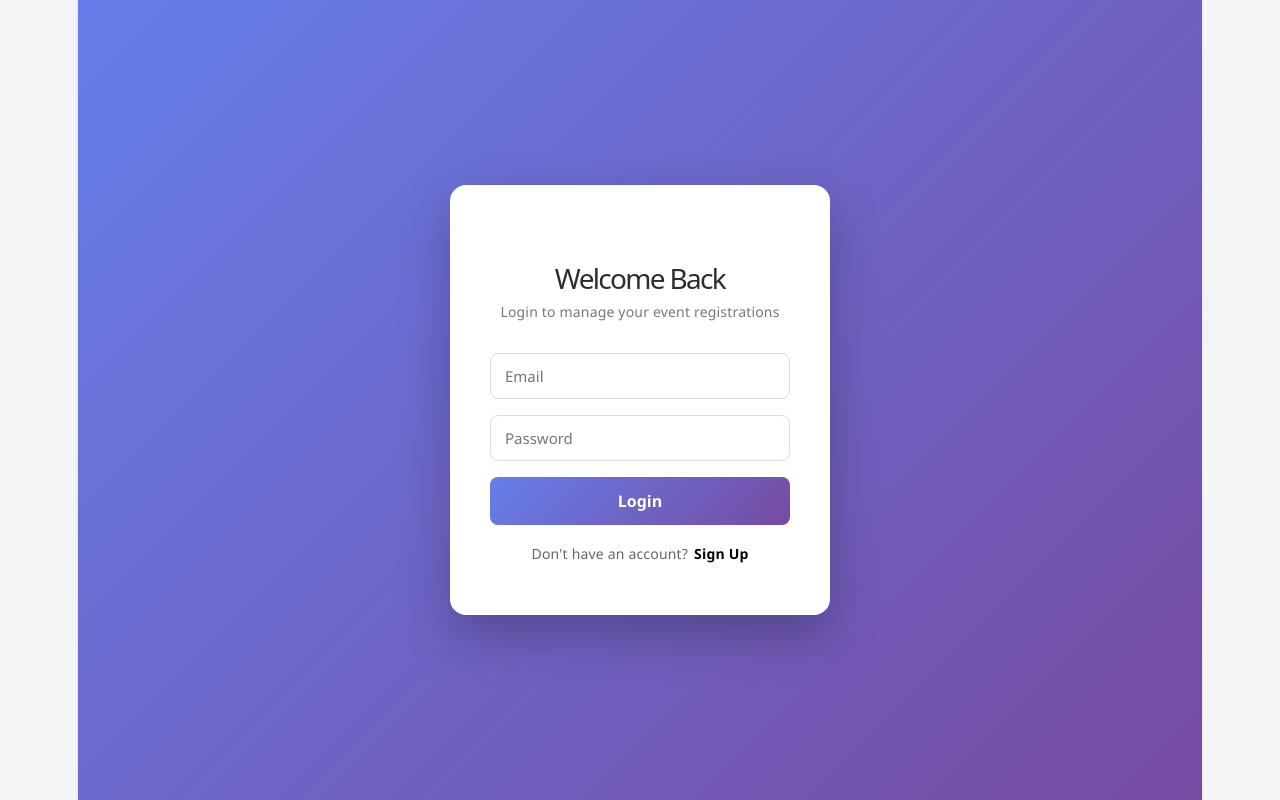
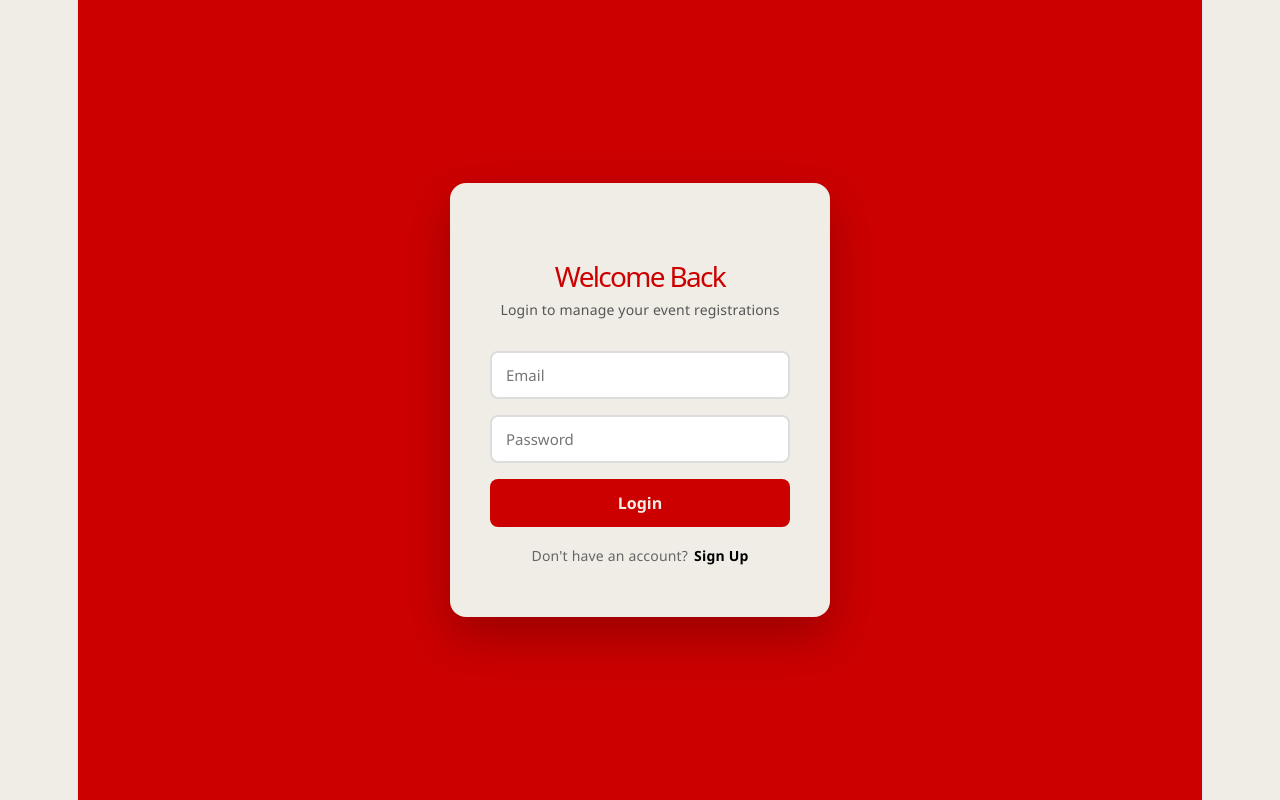
Before and after one commit to sanjay1324-s/event-management-system, a React app in the folder frontend/: page /login in a window 1280 px wide. Built offline with nearby package versions, Linux system fonts and the light colour scheme; the HTML template or start-up script is replaced by a standard one.

Commit message:
Update colors to white and cherry red

```diff
--- a/frontend/src/App.css
+++ b/frontend/src/App.css
@@ -6,7 +6,7 @@
 }
 
 body {
-  background: #f4f5f7;
+  background: #EFEDE6;
 }
 
 /* ---------- Login Page ---------- */
@@ -15,11 +15,11 @@ body {
   display: flex;
   align-items: center;
   justify-content: center;
-  background: linear-gradient(135deg, #667eea 0%, #764ba2 100%);
+  background: #CD0000;
 }
 
 .login-card {
-  background: white;
+  background: #EFEDE6;
   padding: 48px 40px;
   border-radius: 16px;
   box-shadow: 0 20px 50px rgba(0, 0, 0, 0.25);
@@ -31,11 +31,11 @@ body {
 .login-card h1 {
   font-size: 28px;
   margin-bottom: 8px;
-  color: #2d2d2d;
+  color: #CD0000;
 }
 
 .login-subtitle {
-  color: #777;
+  color: #555;
   margin-bottom: 28px;
   font-size: 14px;
 }
@@ -44,21 +44,22 @@ body {
   width: 100%;
   padding: 12px 14px;
   margin-bottom: 16px;
-  border: 1px solid #ddd;
+  border: 2px solid #ddd;
   border-radius: 8px;
   font-size: 15px;
+  background: white;
 }
 
 .login-card input:focus {
   outline: none;
-  border-color: #764ba2;
+  border-color: #CD0000;
 }
 
 .login-card button {
   width: 100%;
   padding: 13px;
-  background: linear-gradient(135deg, #667eea 0%, #764ba2 100%);
-  color: white;
+  background: #CD0000;
+  color: #EFEDE6;
   border: none;
   border-radius: 8px;
   font-size: 16px;
@@ -68,18 +69,21 @@ body {
 }
 
 .login-card button:hover {
-  opacity: 0.9;
+  opacity: 0.85;
 }
 
 /* ---------- Dashboard / Event List ---------- */
 .App {
   text-align: center;
   padding: 40px 20px;
+  background: #EFEDE6;
+  min-height: 100vh;
 }
 
 .App h1 {
   margin-bottom: 32px;
-  color: #2d2d2d;
+  color: #CD0000;
+  font-size: 32px;
 }
 
 .event-list {
@@ -97,6 +101,7 @@ body {
   box-shadow: 0 4px 16px rgba(0, 0, 0, 0.08);
   text-align: left;
   transition: transform 0.2s;
+  border-top: 4px solid #CD0000;
 }
 
 .event-card:hover {
@@ -124,13 +129,18 @@ body {
 .event-card button {
   margin: 12px 16px 16px;
   padding: 10px 16px;
-  background: linear-gradient(135deg, #667eea 0%, #764ba2 100%);
-  color: white;
+  background: #CD0000;
+  color: #EFEDE6;
   border: none;
   border-radius: 8px;
   cursor: pointer;
   font-size: 14px;
   font-weight: 600;
+  transition: opacity 0.2s;
+}
+
+.event-card button:hover {
+  opacity: 0.85;
 }
 
 /* ---------- Registration Page ---------- */
@@ -139,17 +149,17 @@ body {
   display: flex;
   align-items: center;
   justify-content: center;
-  background: #f4f5f7;
+  background: #CD0000;
   padding: 20px;
 }
 
 .auth-form {
-  background: white;
+  background: #EFEDE6;
   border-radius: 16px;
   overflow: hidden;
   width: 100%;
   max-width: 420px;
-  box-shadow: 0 20px 50px rgba(0, 0, 0, 0.1);
+  box-shadow: 0 20px 50px rgba(0, 0, 0, 0.2);
   text-align: center;
 }
 
@@ -166,11 +176,11 @@ body {
 .auth-form h1 {
   font-size: 22px;
   margin-bottom: 8px;
-  color: #2d2d2d;
+  color: #CD0000;
 }
 
 .auth-form p {
-  color: #777;
+  color: #555;
   margin-bottom: 20px;
   font-size: 14px;
 }
@@ -179,28 +189,40 @@ body {
   width: 100%;
   padding: 12px 14px;
   margin-bottom: 16px;
-  border: 1px solid #ddd;
+  border: 2px solid #ddd;
   border-radius: 8px;
   font-size: 15px;
+  background: white;
+}
+
+.auth-form input:focus {
+  outline: none;
+  border-color: #CD0000;
 }
 
 .auth-form button {
   width: 100%;
   padding: 13px;
-  background: linear-gradient(135deg, #667eea 0%, #764ba2 100%);
-  color: white;
+  background: #CD0000;
+  color: #EFEDE6;
   border: none;
   border-radius: 8px;
   font-size: 16px;
   font-weight: 600;
   cursor: pointer;
+  transition: opacity 0.2s;
 }
+
+.auth-form button:hover {
+  opacity: 0.85;
+}
+
 .event-category {
   display: inline-block;
   margin: 10px 16px 0;
   padding: 3px 10px;
-  background: #ede9fe;
-  color: #764ba2;
+  background: #CD0000;
+  color: #EFEDE6;
   font-size: 12px;
   font-weight: 600;
   border-radius: 20px;
```
